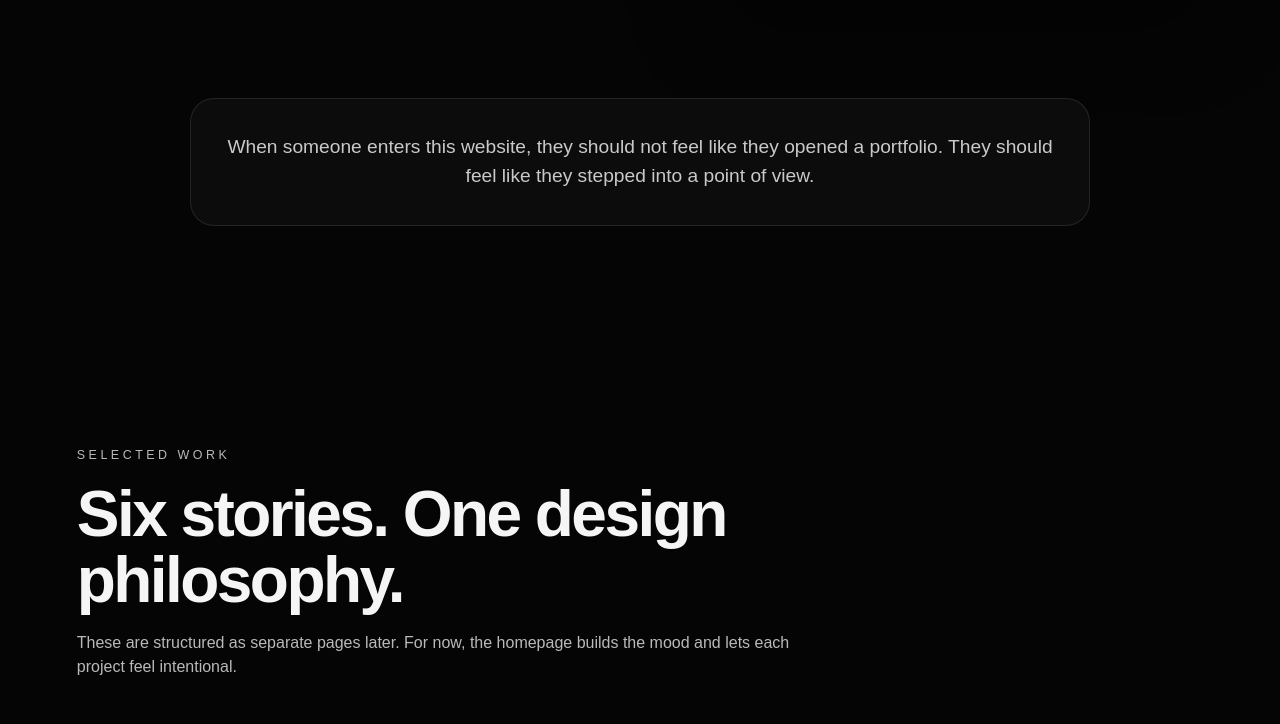
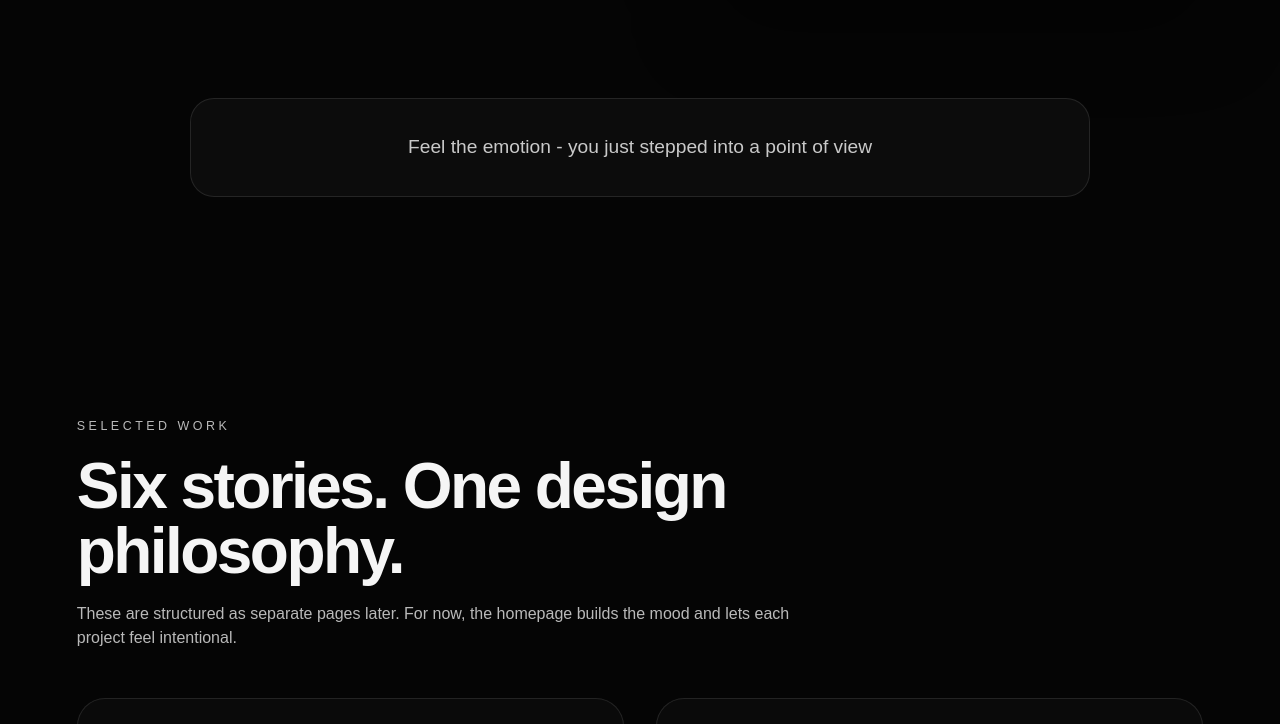
Before and after one commit to basumrinmay/mrinmay-portfolio, a plain HTML site: page index.html in a window 1280 px wide. Shown: the part 824-1548 px from the top of the page. Drawn offline with Linux system fonts and the light colour scheme.

Commit message:
Update index.html

```diff
--- a/index.html
+++ b/index.html
@@ -69,8 +69,7 @@
     <!-- Intro line -->
     <section class="intro-strip reveal">
       <p>
-        When someone enters this website, they should not feel like they opened
-        a portfolio. They should feel like they stepped into a point of view.
+        Feel the emotion - you just stepped into a point of view
       </p>
     </section>
 
```
